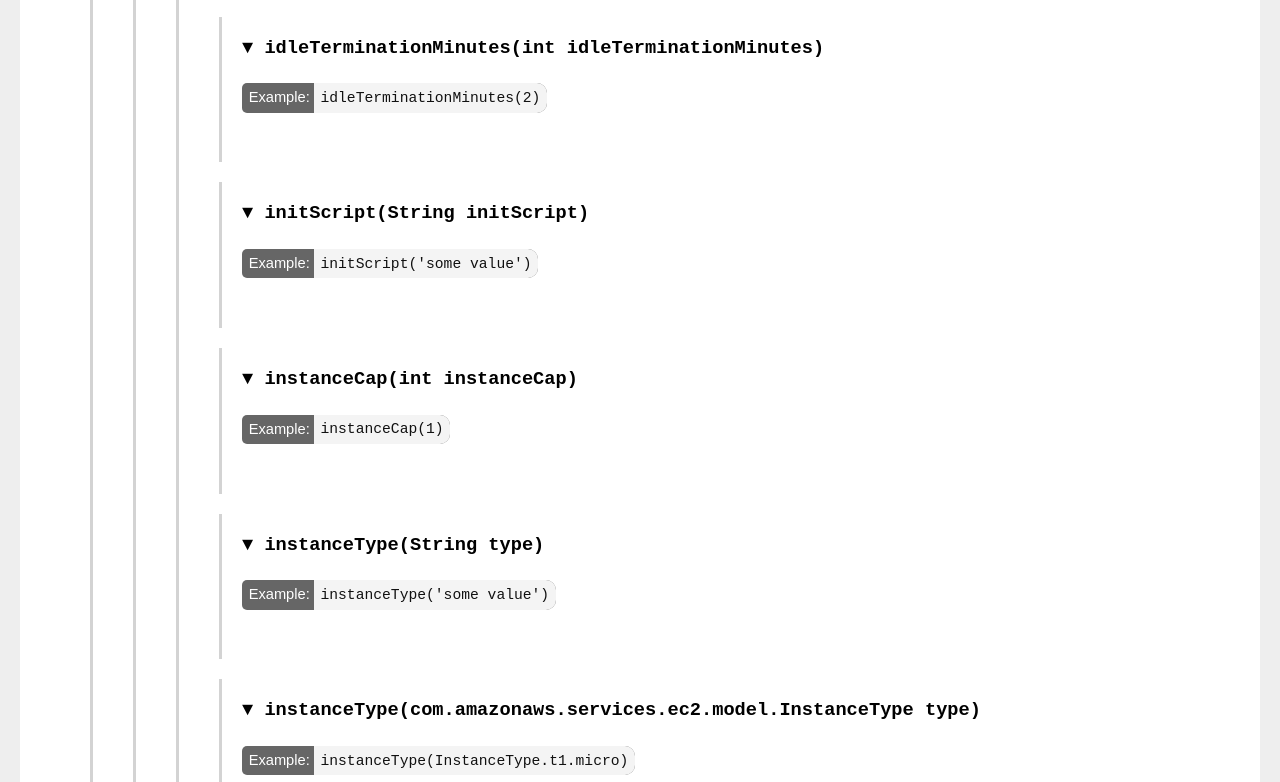
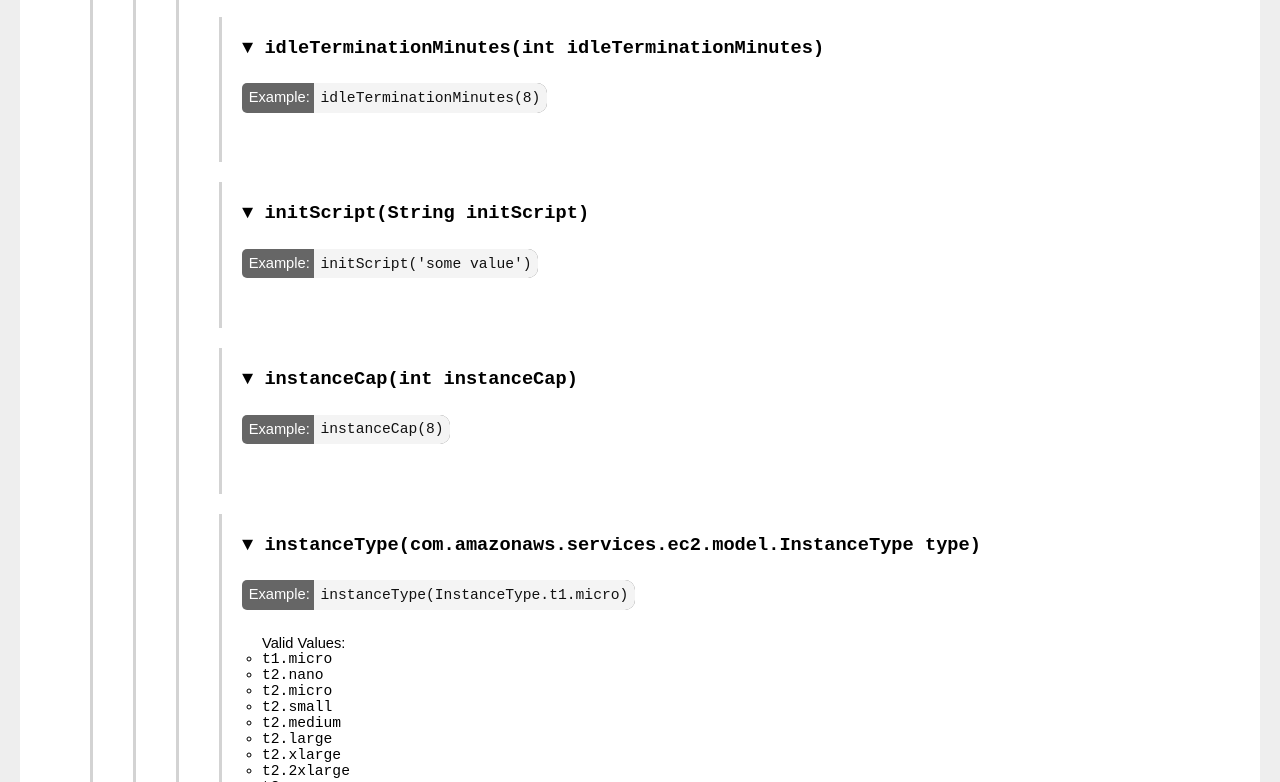
Before and after one commit to rei/jenkins-system-config-dsl, a plain HTML site: page docs/index.html in a window 1280 px wide. Shown: the part 6046-6828 px from the top of the page. Drawn offline with Linux system fonts and the light colour scheme.

Commit message:
updating documentation

```diff
--- a/docs/index.html
+++ b/docs/index.html
@@ -344,7 +344,7 @@ ADD --chown=1000:1000 "$nexus/releases/com/rei/jenkins/systemdsl/jenkins-system-
 
 
             <div class="method" ><a class="signature" onclick="javascript: this.classList.toggle('hide');"><span class="arrow"> </span>idleTerminationMinutes(int idleTerminationMinutes)</a>            <ul class="params">
-            <li class="example"> Example: <pre>idleTerminationMinutes(2)</pre></li>
+            <li class="example"> Example: <pre>idleTerminationMinutes(8)</pre></li>
             </ul>
 </div>
 
@@ -356,13 +356,7 @@ ADD --chown=1000:1000 "$nexus/releases/com/rei/jenkins/systemdsl/jenkins-system-
 
 
             <div class="method" ><a class="signature" onclick="javascript: this.classList.toggle('hide');"><span class="arrow"> </span>instanceCap(int instanceCap)</a>            <ul class="params">
-            <li class="example"> Example: <pre>instanceCap(1)</pre></li>
-            </ul>
-</div>
-
-
-            <div class="method" ><a class="signature" onclick="javascript: this.classList.toggle('hide');"><span class="arrow"> </span>instanceType(String type)</a>            <ul class="params">
-            <li class="example"> Example: <pre>instanceType('some value')</pre></li>
+            <li class="example"> Example: <pre>instanceCap(8)</pre></li>
             </ul>
 </div>
 
@@ -374,6 +368,12 @@ ADD --chown=1000:1000 "$nexus/releases/com/rei/jenkins/systemdsl/jenkins-system-
 </div>
 
 
+            <div class="method" ><a class="signature" onclick="javascript: this.classList.toggle('hide');"><span class="arrow"> </span>instanceType(String type)</a>            <ul class="params">
+            <li class="example"> Example: <pre>instanceType('some value')</pre></li>
+            </ul>
+</div>
+
+
             <div class="method" ><a class="signature" onclick="javascript: this.classList.toggle('hide');"><span class="arrow"> </span>jvmopts(String jvmopts)</a>            <ul class="params">
             <li class="example"> Example: <pre>jvmopts('some value')</pre></li>
             </ul>
@@ -387,19 +387,19 @@ ADD --chown=1000:1000 "$nexus/releases/com/rei/jenkins/systemdsl/jenkins-system-
 
 
             <div class="method" ><a class="signature" onclick="javascript: this.classList.toggle('hide');"><span class="arrow"> </span>launchTimeout(int timeout)</a>            <ul class="params">
-            <li class="example"> Example: <pre>launchTimeout(5)</pre></li>
+            <li class="example"> Example: <pre>launchTimeout(1)</pre></li>
             </ul>
 </div>
 
 
             <div class="method" ><a class="signature" onclick="javascript: this.classList.toggle('hide');"><span class="arrow"> </span>minInstances(int minInstances)</a>            <ul class="params">
-            <li class="example"> Example: <pre>minInstances(4)</pre></li>
+            <li class="example"> Example: <pre>minInstances(8)</pre></li>
             </ul>
 </div>
 
 
             <div class="method" ><a class="signature" onclick="javascript: this.classList.toggle('hide');"><span class="arrow"> </span>minSpareInstances(int minSpareInstances)</a>            <ul class="params">
-            <li class="example"> Example: <pre>minSpareInstances(8)</pre></li>
+            <li class="example"> Example: <pre>minSpareInstances(4)</pre></li>
             </ul>
 </div>
 
@@ -419,7 +419,7 @@ ADD --chown=1000:1000 "$nexus/releases/com/rei/jenkins/systemdsl/jenkins-system-
 
 
             <div class="method" ><a class="signature" onclick="javascript: this.classList.toggle('hide');"><span class="arrow"> </span>numExecutors(int numExecutors)</a>            <ul class="params">
-            <li class="example"> Example: <pre>numExecutors(3)</pre></li>
+            <li class="example"> Example: <pre>numExecutors(5)</pre></li>
             </ul>
 </div>
 
@@ -475,6 +475,12 @@ ADD --chown=1000:1000 "$nexus/releases/com/rei/jenkins/systemdsl/jenkins-system-
 </div>
 
 
+                <div class="method" ><a class="signature" onclick="javascript: this.classList.toggle('hide');"><span class="arrow"> </span>bootDelay(String bootDelay)</a>                <ul class="params">
+                <li class="example"> Example: <pre>bootDelay('some value')</pre></li>
+                </ul>
+</div>
+
+
                 <div class="method" ><a class="signature" onclick="javascript: this.classList.toggle('hide');"><span class="arrow"> </span>rootCommandPrefix(String rootCommandPrefix)</a>                <ul class="params">
                 <li class="example"> Example: <pre>rootCommandPrefix('some value')</pre></li>
                 </ul>
@@ -494,7 +500,7 @@ ADD --chown=1000:1000 "$nexus/releases/com/rei/jenkins/systemdsl/jenkins-system-
 
 
                 <div class="method" ><a class="signature" onclick="javascript: this.classList.toggle('hide');"><span class="arrow"> </span>sshPort(int sshPort)</a>                <ul class="params">
-                <li class="example"> Example: <pre>sshPort(4)</pre></li>
+                <li class="example"> Example: <pre>sshPort(8)</pre></li>
                 </ul>
 </div>
 
@@ -523,7 +529,7 @@ ADD --chown=1000:1000 "$nexus/releases/com/rei/jenkins/systemdsl/jenkins-system-
 
 
                 <div class="method" ><a class="signature" onclick="javascript: this.classList.toggle('hide');"><span class="arrow"> </span>bootDelay(int bootDelay)</a>                <ul class="params">
-                <li class="example"> Example: <pre>bootDelay(5)</pre></li>
+                <li class="example"> Example: <pre>bootDelay(8)</pre></li>
                 </ul>
 </div>
 
@@ -559,19 +565,19 @@ ADD --chown=1000:1000 "$nexus/releases/com/rei/jenkins/systemdsl/jenkins-system-
 
 
         <div class="method" ><a class="signature" onclick="javascript: this.classList.toggle('hide');"><span class="arrow"> </span>instanceCap(int cap)</a>        <ul class="params">
-        <li class="example"> Example: <pre>instanceCap(7)</pre></li>
+        <li class="example"> Example: <pre>instanceCap(1)</pre></li>
+        </ul>
+</div>
+
+
+        <div class="method" ><a class="signature" onclick="javascript: this.classList.toggle('hide');"><span class="arrow"> </span>privateKey(String privateKey, String credentialId)</a>        <ul class="params">
+        <li class="example"> Example: <pre>privateKey('some value', 'some value')</pre></li>
         </ul>
 </div>
 
 
         <div class="method" ><a class="signature" onclick="javascript: this.classList.toggle('hide');"><span class="arrow"> </span>privateKey(String pk)</a>        <ul class="params">
         <li class="example"> Example: <pre>privateKey('some value')</pre></li>
-        </ul>
-</div>
-
-
-        <div class="method" ><a class="signature" onclick="javascript: this.classList.toggle('hide');"><span class="arrow"> </span>privateKey(String privateKey, String credentialId)</a>        <ul class="params">
-        <li class="example"> Example: <pre>privateKey('some value', 'some value')</pre></li>
         </ul>
 </div>
 
@@ -724,18 +730,18 @@ ADD --chown=1000:1000 "$nexus/releases/com/rei/jenkins/systemdsl/jenkins-system-
 </div>
 <div class="method" ><a class="signature" onclick="javascript: this.classList.toggle('hide');"><span class="arrow"> </span>extendedEmail</a><div class="plugin"> Requires Plugin: email-ext</div>
 
+    <div class="method" ><a class="signature" onclick="javascript: this.classList.toggle('hide');"><span class="arrow"> </span>adminRequiredForTemplateTesting()</a>    <div class="helptext">
+        Email Template Testing link will only show up for users with Administrator privileges.
+    </div>
+</div>
+
+
     <div class="method" ><a class="signature" onclick="javascript: this.classList.toggle('hide');"><span class="arrow"> </span>adminRequiredForTemplateTesting(boolean adminRequiredForTemplateTesting)</a>    <div class="helptext">
         When true Email Template Testing link will only show up for users with Administrator privileges.
     </div>
     <ul class="params">
     <li class="example"> Example: <pre>adminRequiredForTemplateTesting(false)</pre></li>
     </ul>
-</div>
-
-
-    <div class="method" ><a class="signature" onclick="javascript: this.classList.toggle('hide');"><span class="arrow"> </span>adminRequiredForTemplateTesting()</a>    <div class="helptext">
-        Email Template Testing link will only show up for users with Administrator privileges.
-    </div>
 </div>
 
 
@@ -897,7 +903,7 @@ ADD --chown=1000:1000 "$nexus/releases/com/rei/jenkins/systemdsl/jenkins-system-
      Triggers are not stored in the job itself, but as a property on the user.
     </div>
     <ul class="params">
-    <li class="example"> Example: <pre>enableWatching(true)</pre></li>
+    <li class="example"> Example: <pre>enableWatching(false)</pre></li>
     </ul>
 </div>
 
@@ -934,7 +940,7 @@ ADD --chown=1000:1000 "$nexus/releases/com/rei/jenkins/systemdsl/jenkins-system-
         The maximum size (in MB) for all attachments. If left blank, there is no limit to the size of all attachments.
     </div>
     <ul class="params">
-    <li class="example"> Example: <pre>maxAttachmentSize(1)</pre></li>
+    <li class="example"> Example: <pre>maxAttachmentSize(5)</pre></li>
     </ul>
 </div>
 
@@ -944,7 +950,7 @@ ADD --chown=1000:1000 "$nexus/releases/com/rei/jenkins/systemdsl/jenkins-system-
      (out-of-office, on-vacation, etc.)
     </div>
     <ul class="params">
-    <li class="example"> Example: <pre>precedenceBulk(false)</pre></li>
+    <li class="example"> Example: <pre>precedenceBulk(true)</pre></li>
     </ul>
 </div>
 
@@ -986,7 +992,7 @@ ADD --chown=1000:1000 "$nexus/releases/com/rei/jenkins/systemdsl/jenkins-system-
 
 
     <div class="method" ><a class="signature" onclick="javascript: this.classList.toggle('hide');"><span class="arrow"> </span>useSsl(boolean useSsl)</a>    <ul class="params">
-    <li class="example"> Example: <pre>useSsl(true)</pre></li>
+    <li class="example"> Example: <pre>useSsl(false)</pre></li>
     <li class="arg-help">Whether or not to use SSL for connecting to the SMTP server. Defaults to port 465.       Other advanced configurations can be done by setting system properties.   See    this document for possible values and effects.</li>
     </ul>
 </div>
@@ -1064,7 +1070,7 @@ ADD --chown=1000:1000 "$nexus/releases/com/rei/jenkins/systemdsl/jenkins-system-
         the amount of time to wait between scm commits to start a build
     </div>
     <ul class="params">
-    <li class="example"> Example: <pre>quietPeriod(3)</pre></li>
+    <li class="example"> Example: <pre>quietPeriod(2)</pre></li>
     </ul>
 </div>
 
@@ -1073,7 +1079,7 @@ ADD --chown=1000:1000 "$nexus/releases/com/rei/jenkins/systemdsl/jenkins-system-
         sets the number of times to retry checking out source code
     </div>
     <ul class="params">
-    <li class="example"> Example: <pre>scmCheckoutRetryCount(3)</pre></li>
+    <li class="example"> Example: <pre>scmCheckoutRetryCount(5)</pre></li>
     </ul>
 </div>
 
@@ -1135,7 +1141,7 @@ ADD --chown=1000:1000 "$nexus/releases/com/rei/jenkins/systemdsl/jenkins-system-
 
 
     <div class="method" ><a class="signature" onclick="javascript: this.classList.toggle('hide');"><span class="arrow"> </span>smtpPort(int smtpPort)</a>    <ul class="params">
-    <li class="example"> Example: <pre>smtpPort(9)</pre></li>
+    <li class="example"> Example: <pre>smtpPort(2)</pre></li>
     <li class="arg-help">Port number for the mail server. Leave it empty to use the default port for the protocol.</li>
     </ul>
 </div>
@@ -1332,7 +1338,7 @@ ADD --chown=1000:1000 "$nexus/releases/com/rei/jenkins/systemdsl/jenkins-system-
     <div class="method" ><a class="signature" onclick="javascript: this.classList.toggle('hide');"><span class="arrow"> </span>ldap</a>    <div class="plugin"> Requires Plugin: ldap</div>
 
         <div class="method" ><a class="signature" onclick="javascript: this.classList.toggle('hide');"><span class="arrow"> </span>allowBlankRootDN(boolean allowBlankRootDN)</a>        <ul class="params">
-        <li class="example"> Example: <pre>allowBlankRootDN(true)</pre></li>
+        <li class="example"> Example: <pre>allowBlankRootDN(false)</pre></li>
         </ul>
 </div>
 
@@ -1436,7 +1442,7 @@ ADD --chown=1000:1000 "$nexus/releases/com/rei/jenkins/systemdsl/jenkins-system-
         whether or not to build any generated jobs after creation
     </div>
     <ul class="params">
-    <li class="example"> Example: <pre>buildAfterCreation(false)</pre></li>
+    <li class="example"> Example: <pre>buildAfterCreation(true)</pre></li>
     </ul>
 </div>
 
```
